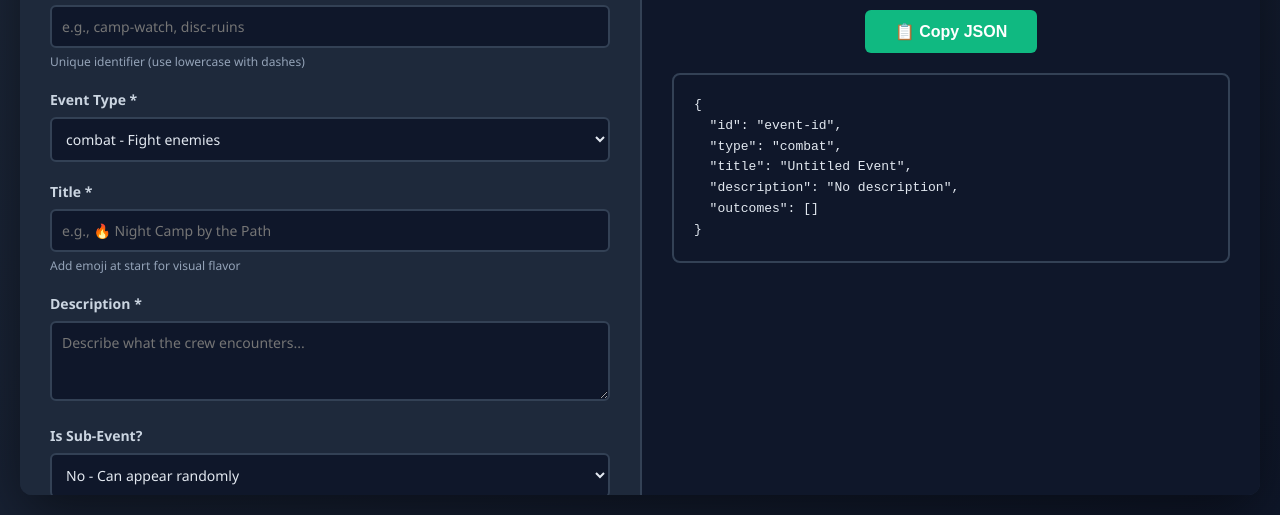
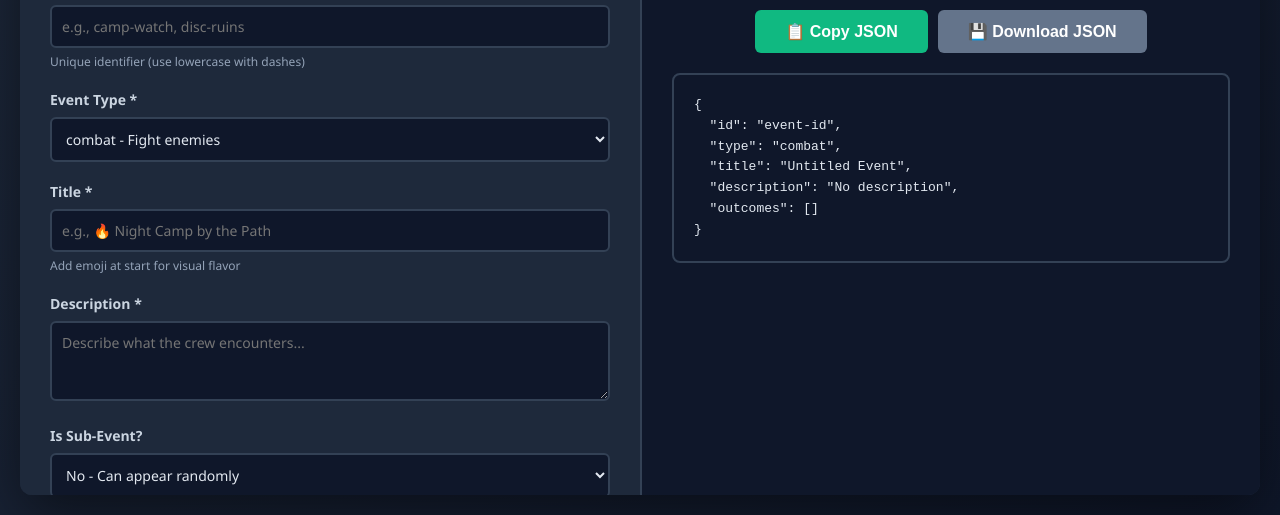
Before and after one commit to RicoR3/RunesAndRust-EventCreationHelper, a plain HTML site: page index.html in a window 1280 px wide. Shown: the part 342-857 px from the top of the page. Drawn offline with Linux system fonts and the light colour scheme.

```diff
--- a/index.html
+++ b/index.html
@@ -421,8 +421,9 @@
                     <h2>JSON Preview</h2>
                     <p style="color: #94a3b8;">Copy this into your events file</p>
                 </div>
-                <div style="text-align: center; margin-bottom: 20px;">
+                <div style="text-align: center; margin-bottom: 20px; display: flex; gap: 10px; justify-content: center;">
                     <button class="btn btn-success" onclick="copyJSON()" style="font-size: 16px; padding: 12px 30px;">📋 Copy JSON</button>
+                    <button class="btn btn-primary" onclick="downloadJSON()" style="font-size: 16px; padding: 12px 30px;">💾 Download JSON</button>
                 </div>
                 <pre id="jsonPreview">// Configure the event on the left to see the JSON output</pre>
             </div>
@@ -1112,6 +1113,24 @@
             });
         }
 
+        function downloadJSON() {
+            const json = document.getElementById('jsonPreview').textContent;
+            const eventId = document.getElementById('eventId').value || 'event';
+            const filename = `${eventId}.json`;
+
+            const blob = new Blob([json], { type: 'application/json' });
+            const url = URL.createObjectURL(blob);
+            const a = document.createElement('a');
+            a.href = url;
+            a.download = filename;
+            document.body.appendChild(a);
+            a.click();
+            document.body.removeChild(a);
+            URL.revokeObjectURL(url);
+
+            showNotification(`✅ Downloaded ${filename}`);
+        }
+
         function showNotification(message) {
             const notification = document.createElement('div');
             notification.className = 'copy-success';
```
